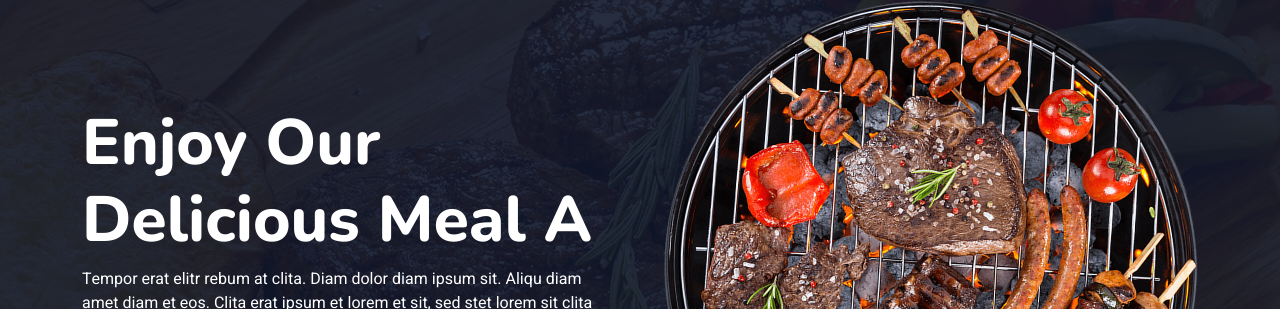
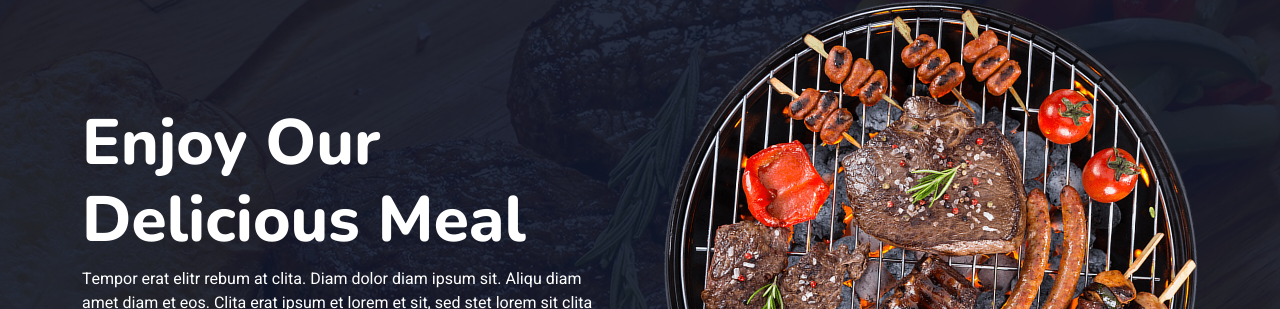
Before and after one commit to CreativeAcademyIndonesia/restaurant, a plain HTML site: page index.html in a window 1280 px wide. Shown: the part 144-453 px from the top of the page. Drawn offline with nearby package versions, Linux system fonts and the light colour scheme.

Commit message:
ubah tagline

```diff
--- a/index.html
+++ b/index.html
@@ -77,7 +77,7 @@
                 <div class="container my-5 py-5">
                     <div class="row align-items-center g-5">
                         <div class="col-lg-6 text-center text-lg-start">
-                            <h1 class="display-3 text-white animated slideInLeft">Enjoy Our<br>Delicious Meal A</h1>
+                            <h1 class="display-3 text-white animated slideInLeft">Enjoy Our<br>Delicious Meal </h1>
                             <p class="text-white animated slideInLeft mb-4 pb-2">Tempor erat elitr rebum at clita. Diam dolor diam ipsum sit. Aliqu diam amet diam et eos. Clita erat ipsum et lorem et sit, sed stet lorem sit clita duo justo magna dolore erat amet</p>
                             <a href="" class="btn btn-primary py-sm-3 px-sm-5 me-3 animated slideInLeft">Book A Table</a>
                         </div>
```
